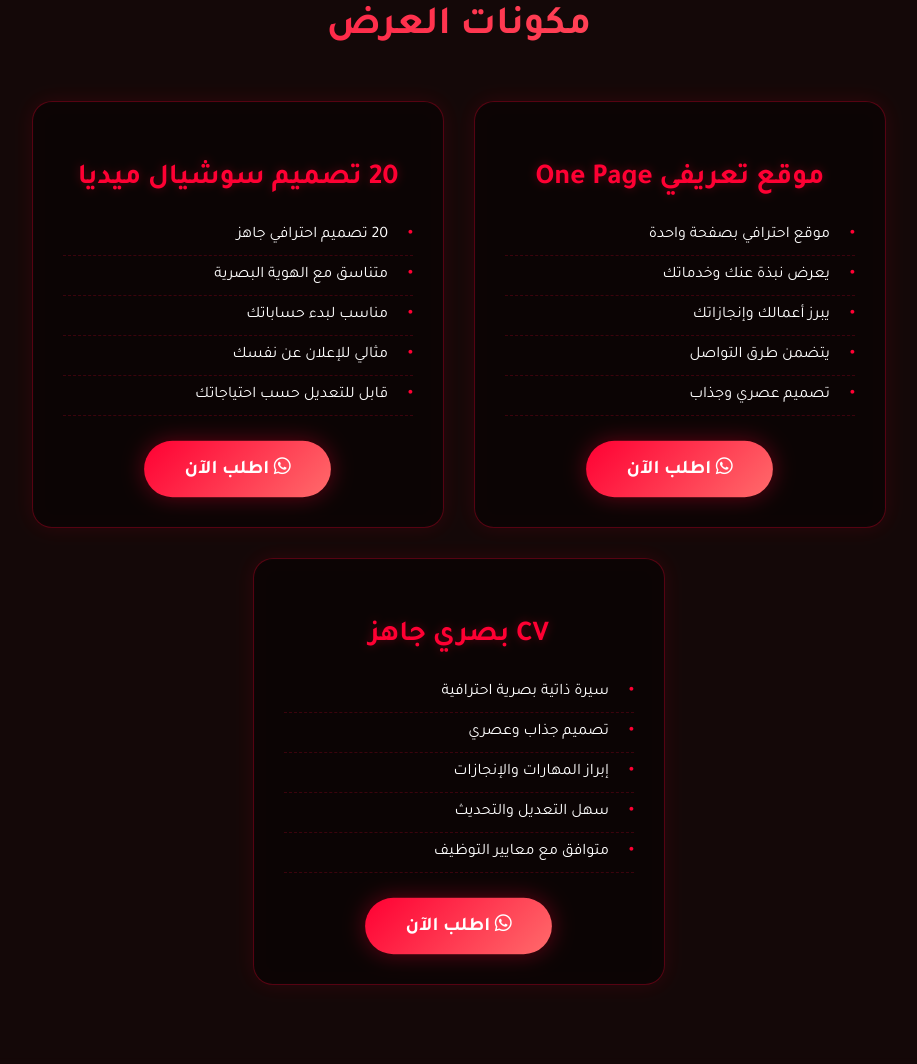
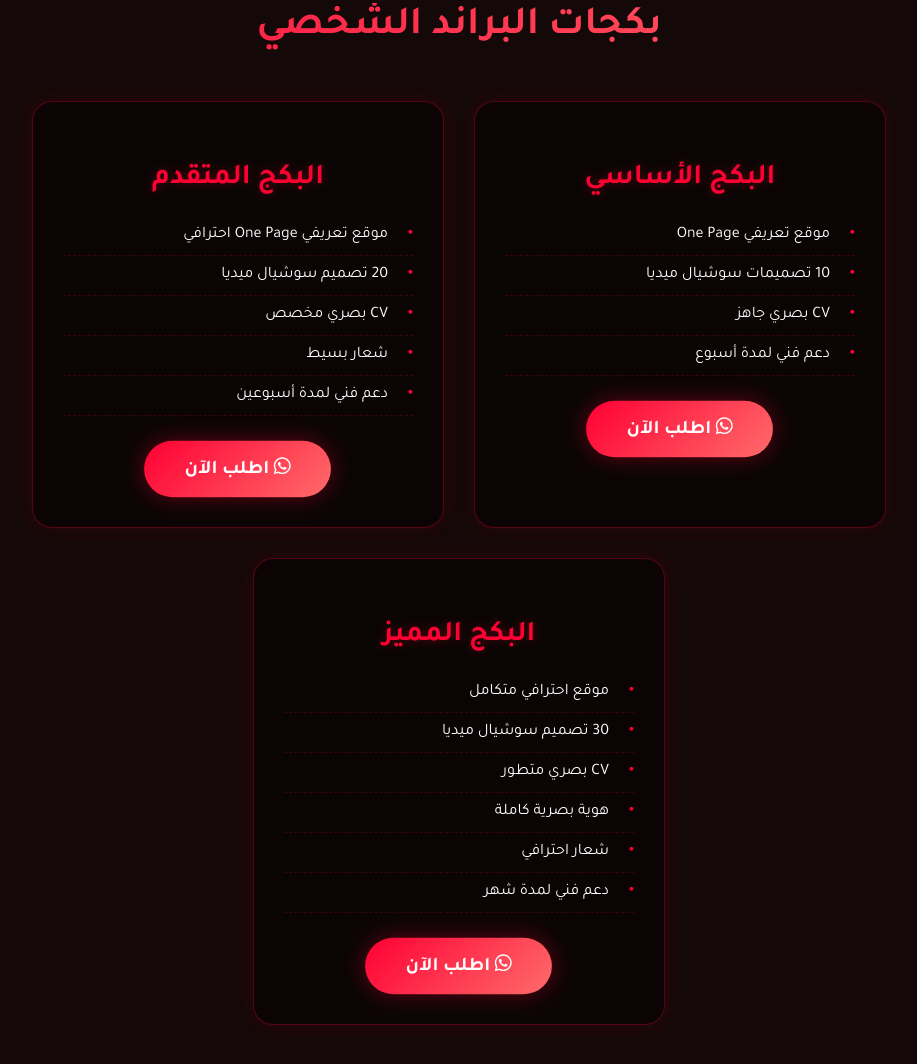
Before and after one commit to Msa499/OFFERS-MSA, a plain HTML site: page fourth.html in a window 1280 px wide. Shown: the part 1110-2174 px from the top of the page, without its empty margins (181-1098 px from the left). Drawn offline with Linux system fonts and the light colour scheme.

Commit message:
Update fourth.html

```diff
--- a/fourth.html
+++ b/fourth.html
@@ -3,7 +3,7 @@
 <head>
     <meta charset="UTF-8">
     <meta name="viewport" content="width=device-width, initial-scale=1.0">
-    <title>MSA | العرض الرابع</title>
+    <title>MSA | عرض البراند الشخصي</title>
     <link rel="preconnect" href="https://fonts.googleapis.com">
     <link rel="preconnect" href="https://fonts.gstatic.com" crossorigin>
     <link href="https://fonts.googleapis.com/css2?family=Tajawal:wght@400;500;700;900&display=swap" rel="stylesheet">
@@ -342,8 +342,8 @@
     <main>
         <section class="hero">
             <div class="hero-content">
-                <h1>العرض الرابع</h1>
-                <p>حزمة متكاملة لتعزيز حضورك الرقمي والوظيفي</p>
+                <h1>عرض البراند الشخصي</h1>
+                <p>حلول متكاملة لبناء هوية بصرية قوية وتمييزك في السوق</p>
 
                 <div class="offer-card">
                     <a href="https://wa.me/201229027250" class="contact-btn">
@@ -354,16 +354,15 @@
         </section>
 
         <section class="packages-section">
-            <h2 class="section-title">مكونات العرض</h2>
+            <h2 class="section-title">بكجات البراند الشخصي</h2>
             <div class="packages-container">
                 <div class="package-card">
-                    <h3 class="package-title">موقع تعريفي One Page</h3>
+                    <h3 class="package-title">البكج الأساسي</h3>
                     <ul class="package-features">
-                        <li>موقع احترافي بصفحة واحدة</li>
-                        <li>يعرض نبذة عنك وخدماتك</li>
-                        <li>يبرز أعمالك وإنجازاتك</li>
-                        <li>يتضمن طرق التواصل</li>
-                        <li>تصميم عصري وجذاب</li>
+                        <li>موقع تعريفي One Page</li>
+                        <li>10 تصميمات سوشيال ميديا</li>
+                        <li>CV بصري جاهز</li>
+                        <li>دعم فني لمدة أسبوع</li>
                     </ul>
                     <a href="https://wa.me/201229027250" class="contact-btn" style="display: block; text-align: center; margin: 0 auto; width: fit-content;">
                         <i class="fab fa-whatsapp"></i> اطلب الآن
@@ -371,13 +370,13 @@
                 </div>
 
                 <div class="package-card">
-                    <h3 class="package-title">20 تصميم سوشيال ميديا</h3>
+                    <h3 class="package-title">البكج المتقدم</h3>
                     <ul class="package-features">
-                        <li>20 تصميم احترافي جاهز</li>
-                        <li>متناسق مع الهوية البصرية</li>
-                        <li>مناسب لبدء حساباتك</li>
-                        <li>مثالي للإعلان عن نفسك</li>
-                        <li>قابل للتعديل حسب احتياجاتك</li>
+                        <li>موقع تعريفي One Page احترافي</li>
+                        <li>20 تصميم سوشيال ميديا</li>
+                        <li>CV بصري مخصص</li>
+                        <li>شعار بسيط</li>
+                        <li>دعم فني لمدة أسبوعين</li>
                     </ul>
                     <a href="https://wa.me/201229027250" class="contact-btn" style="display: block; text-align: center; margin: 0 auto; width: fit-content;">
                         <i class="fab fa-whatsapp"></i> اطلب الآن
@@ -385,13 +384,14 @@
                 </div>
 
                 <div class="package-card">
-                    <h3 class="package-title">CV بصري جاهز</h3>
+                    <h3 class="package-title">البكج المميز</h3>
                     <ul class="package-features">
-                        <li>سيرة ذاتية بصرية احترافية</li>
-                        <li>تصميم جذاب وعصري</li>
-                        <li>إبراز المهارات والإنجازات</li>
-                        <li>سهل التعديل والتحديث</li>
-                        <li>متوافق مع معايير التوظيف</li>
+                        <li>موقع احترافي متكامل</li>
+                        <li>30 تصميم سوشيال ميديا</li>
+                        <li>CV بصري متطور</li>
+                        <li>هوية بصرية كاملة</li>
+                        <li>شعار احترافي</li>
+                        <li>دعم فني لمدة شهر</li>
                     </ul>
                     <a href="https://wa.me/201229027250" class="contact-btn" style="display: block; text-align: center; margin: 0 auto; width: fit-content;">
                         <i class="fab fa-whatsapp"></i> اطلب الآن
@@ -469,4 +469,4 @@
         });
     </script>
 </body>
-</html>
+    </html>
```
